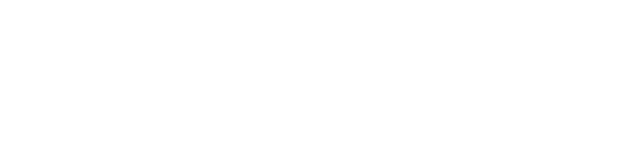
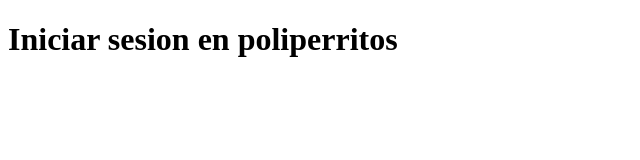
Before and after one commit to hugojimenezc/poliperritos-angel, a plain HTML site: page login.html in a window 1280 px wide. Shown: the whole page, without its empty margins (0-640 px from the left). Drawn offline with Linux system fonts and the light colour scheme.

Commit message:
update login title

```diff
--- a/login.html
+++ b/login.html
@@ -6,6 +6,8 @@
     <title>login</title>
 </head>
 <body>
-
+    <h1>
+        Iniciar sesion en poliperritos
+    </h1>
 </body>
 </html>
```
